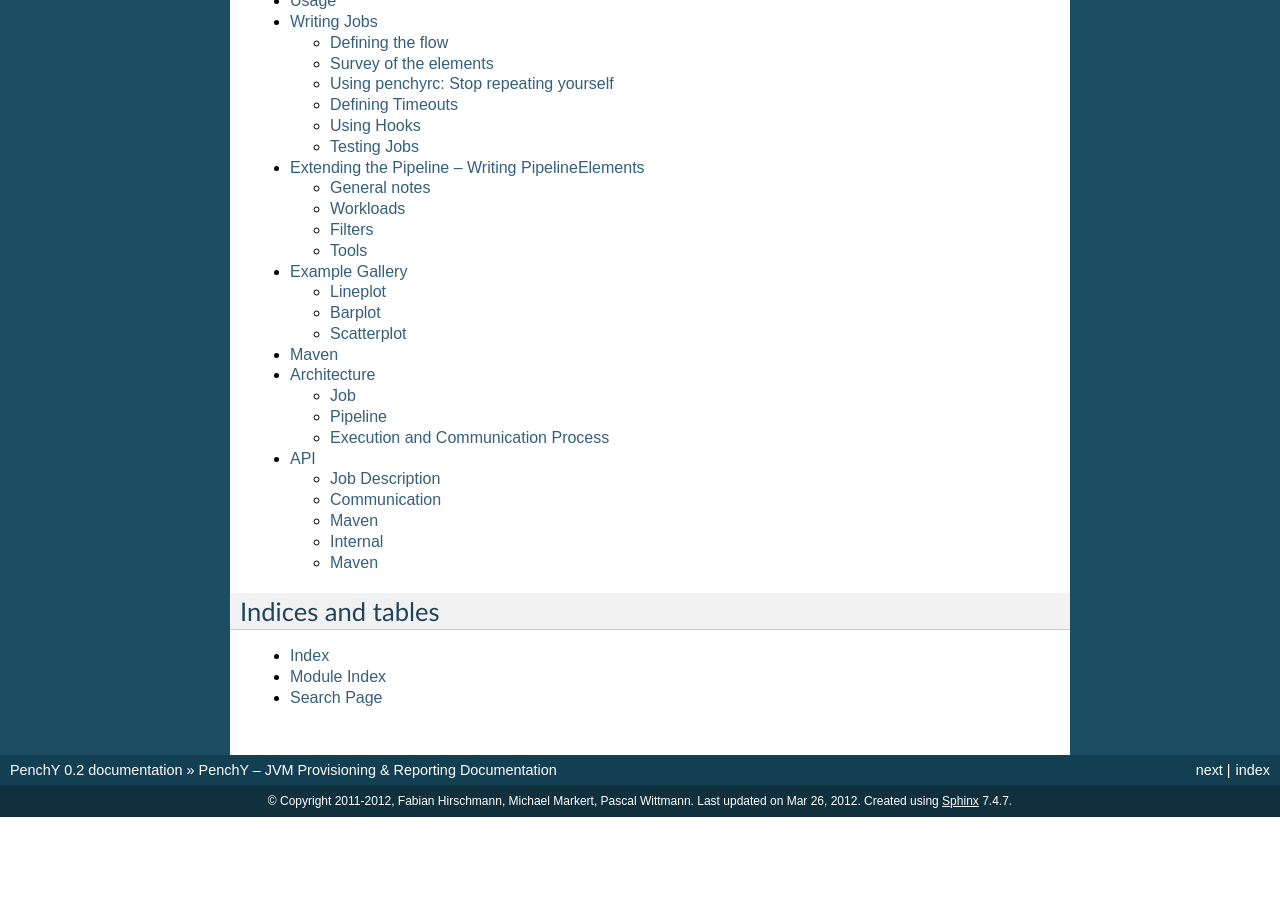
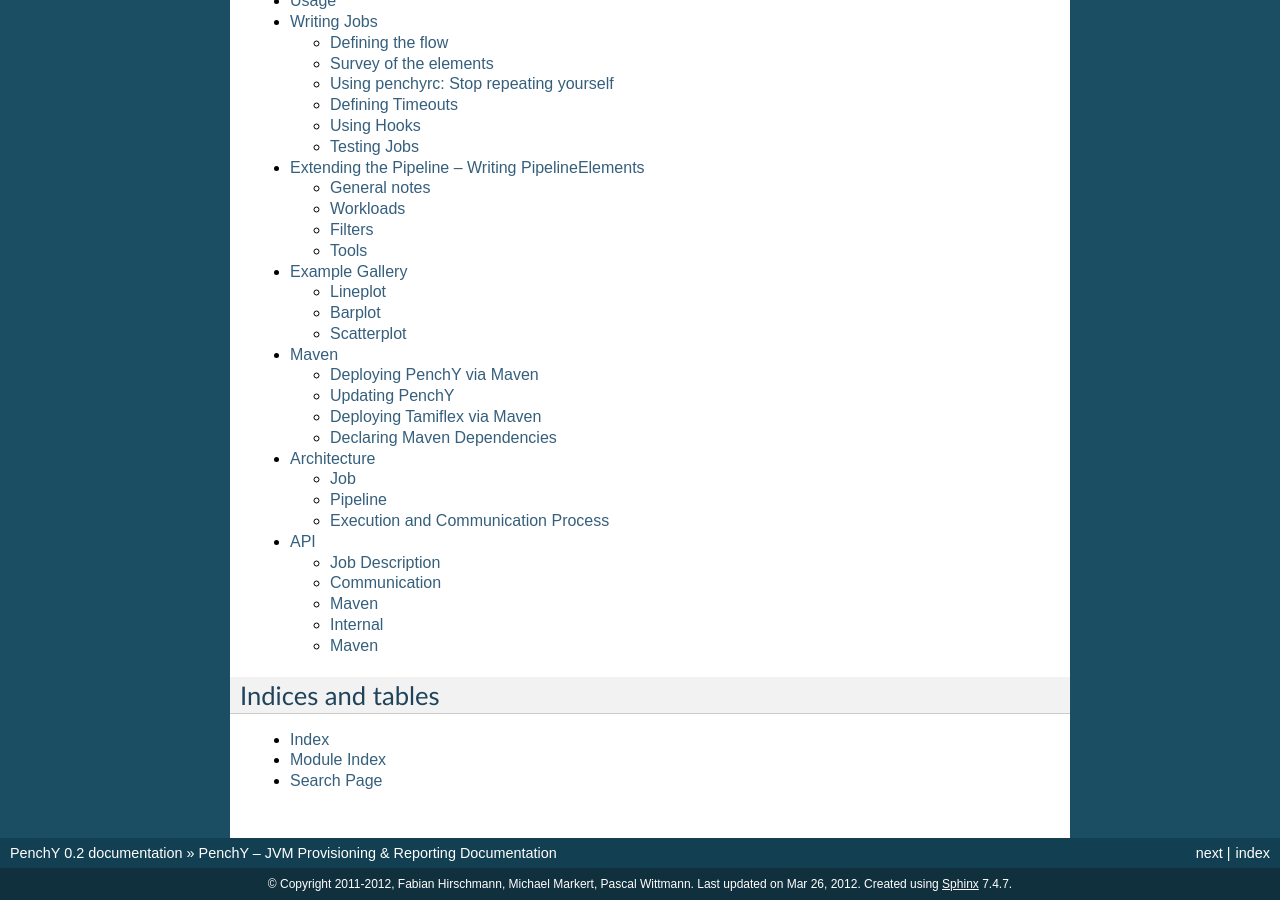
Before and after one commit to fhirschmann/penchy, a Sphinx documentation site: the page built from docs/index.rst, in a window 1280 px wide and 900 px high, scrolled down 576 px. Built offline with Sphinx 7.4.7, drawn with Linux system fonts in a browser that asks for light colours; formulas are drawn with MathJax 3; before the commit the page ends 1393 px from its top, so only the background shows below that; some of the changed lines change nothing that is shown.

Commit message:
docs: extended maven documentation

```diff
--- a/docs/maven.rst
+++ b/docs/maven.rst
@@ -1,5 +1,107 @@
 Maven
 =====
+
+PenchY is using `Maven <http://maven.apache.org>`_
+in order to distribute the client and its
+dependencies. You can find the corresponding Maven Project Object
+Models in the :file:`mvn` subdirectory of the PenchY distribution.
+
+The PenchY client is deployed as a zip file built by the
+`Maven Assembly Plugin <http://maven.apache.org/plugins/maven-assembly-plugin/>`_
+when you execute `mvn deploy` in :file:`mvn/penchy`. The
+`descriptor <http://maven.apache.org/plugins/maven-assembly-plugin/assembly.html>`_
+is located in :file:`mvn/penchy/descriptor.xml` and lists the files which are going
+to be included in the zip file.
+
+Deploying PenchY via Maven
+--------------------------
+If you wish to host PenchY on your own server, you need to
+edit :file:`mvn/penchy/pom.xml` and set the `id` in of your
+maven repository server accordingly.
+
+Let's assume your :file:`~/.m2/settings.xml` defines a server
+`mysite`::
+
+    <settings xmlns="http://maven.apache.org/SETTINGS/1.0.0"
+        xmlns:xsi="http://www.w3.org/2001/XMLSchema-instance"
+        xsi:schemaLocation="http://maven.apache.org/SETTINGS/1.0.0
+        http://maven.apache.org/xsd/settings-1.0.0.xsd">
+        <localRepository/>
+        <interactiveMode/>
+        <usePluginRegistry/>
+        <offline/>
+        <pluginGroups/>
+        <servers>
+            <server>
+                <id>mysite</id>
+                <username>bp</username>
+                <privateKey>${env.HOME}/.ssh/id_rsa</privateKey>
+                <filePermissions>664</filePermissions>
+                <directoryPermissions>775</directoryPermissions>
+            </server>
+        </servers>
+    </settings>
+
+Then you'd have to modify :file:`penchy/mvn/pom.xml` and set the
+server `id` to `mysite`::
+
+    <distributionManagement>
+        <repository>
+            <id>mysite</id>
+            <url>scpexe://mysite/var/www/mvn.0x0b.de/htdocs</url>
+        </repository>
+    </distributionManagement>
+
+and finally execute::
+
+    mvn deploy
+
+to build the PenchY zip and upload it to your server.
+
+Please keep in mind that if you change the repository from which
+your clients will receive PenchY from, you also need to edit
+:class:`~penchy.maven.BootstrapPOM` in :file:`penchy/maven.py` to
+reflect this change.
+
+If you remove ``repo`` from the ``DEPENDENCY`` dictionary completely,
+your nodes need to know where to find PenchY by itself. This is
+usually done by setting up a :file:`~/.m2/settings.xml` on the
+nodes.
+
+Updating PenchY
+---------------
+When you add features to PenchY such as new filters or workloads,
+you will have to update PenchY in your maven repository.
+
+This can be accomplished by increasing the version number in
+:file:`mvn/penchy/pom.xml` and simply running::
+
+    mvn deploy
+
+The version number in PenchY's source code will automatically
+replaced by the
+`maven replacer plugin <http://code.google.com/p/maven-replacer-plugin/>`_.
+
+Deploying Tamiflex via Maven
+----------------------------
+PenchY ships with a Project Object Model for
+`Tamiflex <http://code.google.com/t/tamiflex/>`_, which is located
+in :file:`mvn/poa/pom.xml`. If you wish to host Tamiflex
+by yourself, you'll need to edit the Project Object Model and set
+the server you wish to upload to. Afterwards, you can simply call::
+
+    mvn deploy
+
+Maven will then automatically download Tamiflex from its website
+using the `wagon maven plugin <http://mojo.codehaus.org/wagon-maven-plugin/>`_.
+and deploy it to your server.
+
+Yet again, when using your own repository for tamiflex, you'll have
+to change the location of :class:`~penchy.jobs.workloads.Dacapo` in
+:file:`penchy/jobs/workloads.py`.
+
+Declaring Maven Dependencies
+----------------------------
 PenchY is using Maven to handle dependencies which Workloads
 might have.
 
```
